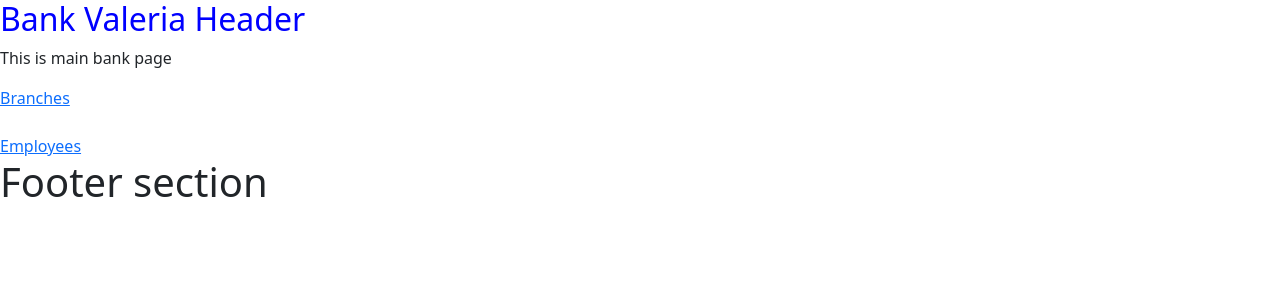
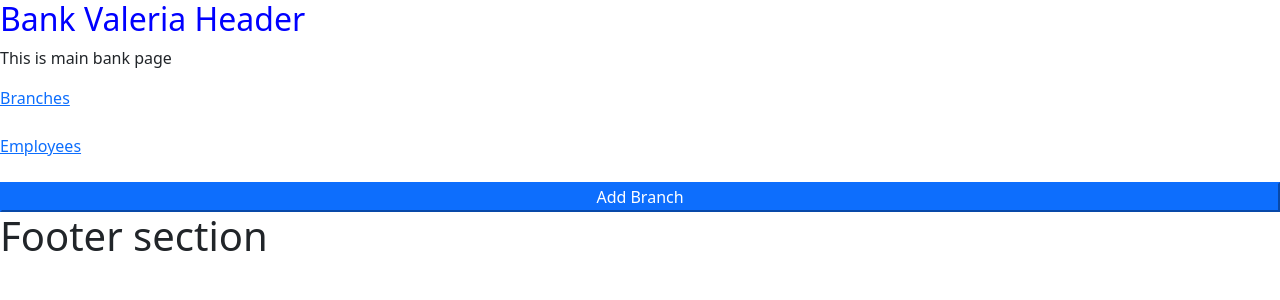
Before and after one commit to valeria-aynbinder-edu/bank, a Django app: page / in a window 1280 px wide. Shown: the top 300 px of the page. Run offline with Django 3.2, Linux system fonts and the light colour scheme.

Commit message:
additions and fixes from the lesson

```diff
--- /dev/null
+++ b/bank_project/bank_app/static/bank_app/script.js
@@ -0,0 +1,8 @@
+async function send_delete(branch_id) {
+
+    const response = await fetch('' + branch_id, {method: 'DELETE'});
+    if (!response.ok) {
+        location.href = '../'
+    }
+
+}
--- a/bank_project/bank_app/static/bank_app/styles.css
+++ b/bank_project/bank_app/static/bank_app/styles.css
@@ -6,3 +6,8 @@ div {
 h2 {
     color: blue;
 }
+
+.fieldWrapper {
+    padding: 5px;
+    background-color: yellow;
+}
--- a/bank_project/bank_app/templates/base.html
+++ b/bank_project/bank_app/templates/base.html
@@ -12,6 +12,7 @@
     <script src="https://cdn.jsdelivr.net/npm/bootstrap@5.1.3/dist/js/bootstrap.bundle.min.js"></script>
 
     <link href="{% static 'bank_app/styles.css' %}" rel="stylesheet">
+    <script src="{% static 'bank_app/script.js' %}"></script>
 </head>
 <body>
 
--- a/bank_project/bank_app/templates/index.html
+++ b/bank_project/bank_app/templates/index.html
@@ -7,6 +7,8 @@
     <a href="{% url 'branches' %}">Branches</a>
     <br>
     <a href="/employees">Employees</a>
+    <br>
+    <button class="btn-primary" onclick="location.href = '{% url 'add_branch' %}' ">Add Branch</button>
 </div>
 
 {% endblock %}
--- a/bank_project/bank_app/urls.py
+++ b/bank_project/bank_app/urls.py
@@ -7,6 +7,8 @@ urlpatterns = [
     path('', views.index, name='index'),
     path('branches', views.branches, name='branches'),
     path('branches/<int:branch_id>', views.branch_details, name='branch_details'),
+    path('branches/add', views.add_branch, name='add_branch'),
+
     path('employees', views.employees, name='employees'),
     path('employees/<int:employee_id>', views.employee_details, name='employee_details'),
 ]
--- a/bank_project/bank_app/views.py
+++ b/bank_project/bank_app/views.py
@@ -1,6 +1,9 @@
+from django.db import transaction, IntegrityError
+from django.http import HttpResponseNotFound, HttpResponse
 from django.shortcuts import render, get_object_or_404
 
-from .models import Branch
+from .forms import BranchForm
+from .models import Branch, BranchEmployee
 
 
 def index(request):
@@ -8,14 +11,29 @@ def index(request):
 
 
 def branches(request):
-    branches = Branch.objects.all()
+    branches = Branch.objects.filter(is_deleted=False)
     return render(request, "branches.html", context={'branches': branches})
 
 
 def branch_details(request, branch_id):
-    branch = get_object_or_404(Branch, pk=branch_id)
-    return render(request, "branch_details.html", context={'branch': branch})
+    # branch = get_object_or_404(Branch, pk=branch_id)
 
+    branch = Branch.objects.get(is_deleted=False, pk=branch_id)
+
+
+    if request.method == 'GET':
+        form = BranchForm(instance=branch)
+    elif request.method == 'POST':
+        form = BranchForm(instance=branch, data=request.POST)
+        if form.is_valid():
+            form.save()
+    elif request.method == 'DELETE':
+        branch.is_deleted = True
+        branch.save()
+        return HttpResponse()
+
+    return render(request, "branch_details.html",
+                  context={'form': form, 'branch_id': branch.id})
 
 def employees(request):
     return render(request, "employees.html")
@@ -23,3 +41,37 @@ def employees(request):
 
 def employee_details(request, employee_id):
     return None
+
+
+def add_branch(request):
+    if request.method == 'GET':
+        form = BranchForm()
+        return render(request, "add_branch.html", context={'form': form})
+    elif request.method == 'POST':
+        # city = request.POST['city']
+        # address = request.POST['address']
+        # branch = Branch(city=city, address=address)
+        # branch.save()
+        # return branches(request)
+
+        form = BranchForm(data=request.POST)
+        if form.is_valid():
+            # city = form.cleaned_data['city']
+            # address = form.cleaned_data['address']
+            # branch = Branch(city=city, address=address)
+            # branch.save()
+            form.save()
+            return branches(request)
+        else:
+            return render(request, "add_branch.html", context={'form': form})
+
+
+# def show_transaction():
+#     try:
+#         with transaction.atomic():
+#             #begin
+#             b = Branch(city='yy',address='dfgdf')
+#             be = BranchEmployee(branch=b, employee=emp)
+#             #commit
+#     except IntegrityError:
+#         pass
--- a/bank_project/bank_project/settings.py
+++ b/bank_project/bank_project/settings.py
@@ -44,7 +44,7 @@ MIDDLEWARE = [
     'django.middleware.security.SecurityMiddleware',
     'django.contrib.sessions.middleware.SessionMiddleware',
     'django.middleware.common.CommonMiddleware',
-    'django.middleware.csrf.CsrfViewMiddleware',
+    # 'django.middleware.csrf.CsrfViewMiddleware',
     'django.contrib.auth.middleware.AuthenticationMiddleware',
     'django.contrib.messages.middleware.MessageMiddleware',
     'django.middleware.clickjacking.XFrameOptionsMiddleware',
```
Also changed, not shown: bank_project/bank_app/forms.py (added, +24 -0 lines), bank_project/bank_app/models.py (+12 -1 lines), bank_project/bank_app/templates/add_branch.html (added, +44 -0 lines), bank_project/bank_app/templates/branch_details.html (+14 -4 lines).
